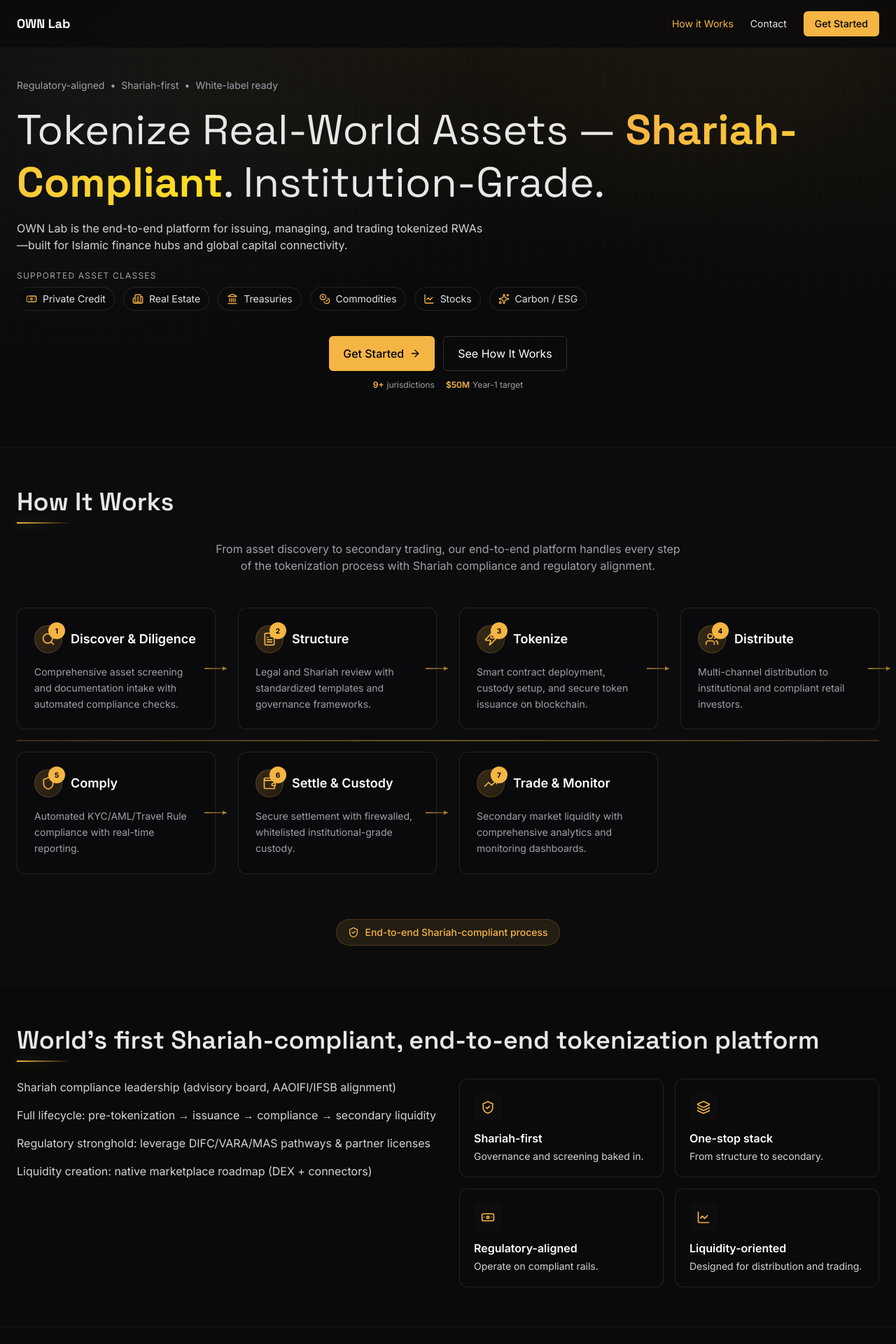
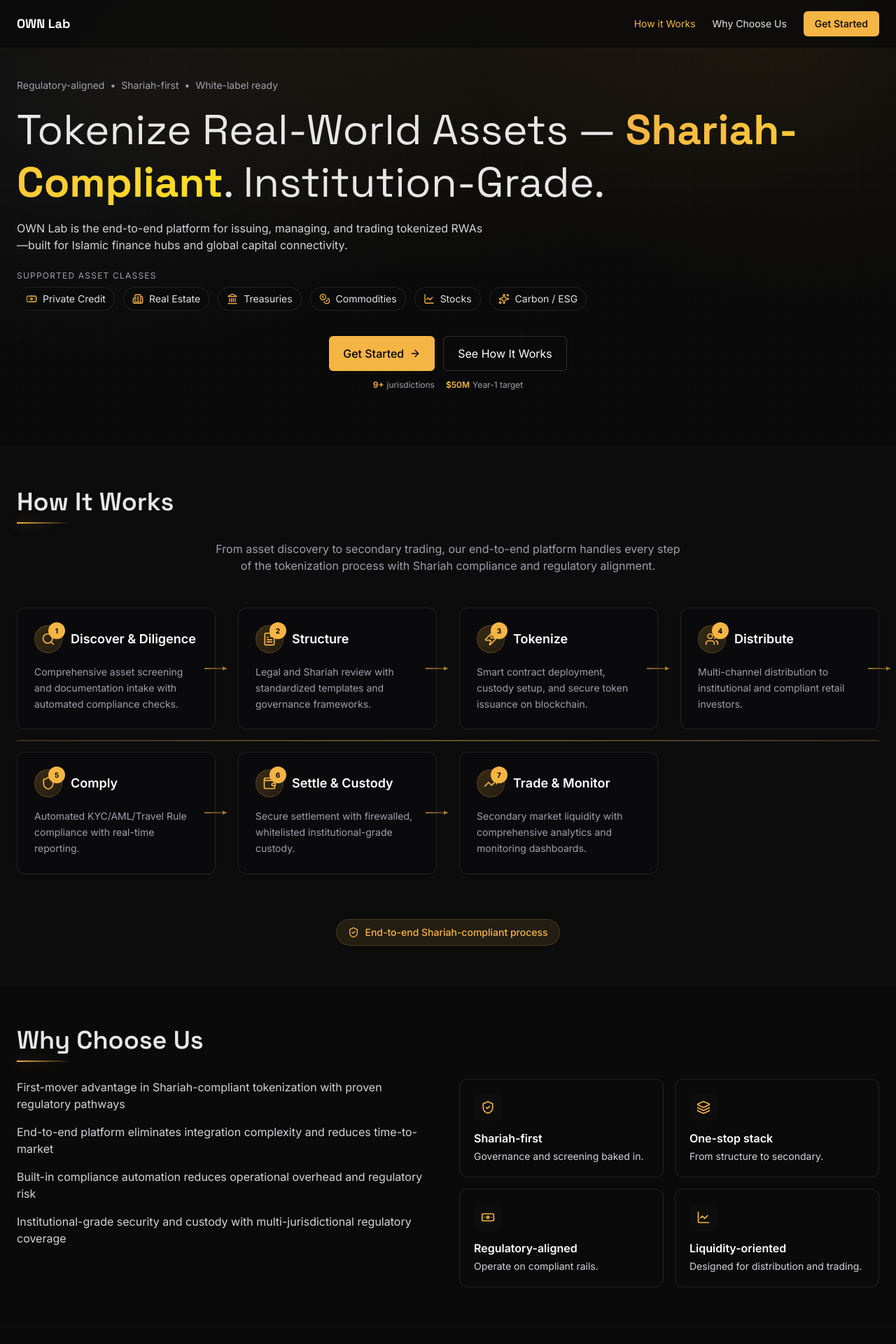
Before and after one commit to nisarakbar-coder/own-landing-page-v2, a Next.js app: page / in a window 1280 px wide. Shown: the top 1920 px of the page at 70% size. Built offline with nearby package versions, Linux system fonts and the light colour scheme.

Commit message:
cosmetic  changes

```diff
--- a/src/app/page.tsx
+++ b/src/app/page.tsx
@@ -85,7 +85,7 @@
   return (
     <div className="flex flex-col items-center gap-3">
     <div className="flex flex-col sm:flex-row gap-3">
-      <Link href="#contact" className="focus-ring shine inline-flex items-center justify-center gap-2 rounded-md bg-gold px-4 sm:px-5 py-3 text-black font-medium hover:bg-[var(--gold-600)] transition-colors text-sm sm:text-base">
+      <Link href="#why-choose-us" className="focus-ring shine inline-flex items-center justify-center gap-2 rounded-md bg-gold px-4 sm:px-5 py-3 text-black font-medium hover:bg-[var(--gold-600)] transition-colors text-sm sm:text-base">
           Get Started <ArrowRight className="h-4 w-4" />
       </Link>
       <Link href="#how" className="focus-ring inline-flex items-center justify-center gap-2 rounded-md border border-white/15 bg-transparent px-4 sm:px-5 py-3 text-white hover:bg-white/5 text-sm sm:text-base">
@@ -125,14 +125,14 @@
           How it Works
         </Link>
         <Link
-          href="#contact"
+          href="#why-choose-us"
           className="block text-white hover:text-gold transition-colors"
           onClick={onClose}
         >
-          Contact
+          Why Choose Us
         </Link>
         <Link
-          href="#contact"
+          href="#why-choose-us"
           className="focus-ring shine inline-flex items-center gap-2 rounded-md bg-gold px-4 py-2 text-black font-medium hover:bg-[var(--gold-600)] transition-colors"
           onClick={onClose}
         >
@@ -156,7 +156,7 @@
   return (
     <div className={`fixed inset-x-0 bottom-3 z-50 px-4 transition ${show ? "opacity-100" : "pointer-events-none opacity-0"} md:hidden`}>
       <div className="mx-auto max-w-screen-sm rounded-full border border-white/10 bg-panel/80 p-2 backdrop-blur supports-[backdrop-filter]:bg-panel/60">
-        <Link href="#contact" className="shine focus-ring inline-flex w-full items-center justify-center gap-2 rounded-full bg-gold px-5 py-3 text-black font-semibold">
+        <Link href="#why-choose-us" className="shine focus-ring inline-flex w-full items-center justify-center gap-2 rounded-full bg-gold px-5 py-3 text-black font-semibold">
           Get Started <ArrowRight className="h-4 w-4" />
         </Link>
       </div>
@@ -197,8 +197,8 @@
             <Logo size="sm" />
             <nav className="hidden md:flex items-center gap-6 text-sm">
               <Link href="#how" className={`transition-colors ${activeSection === 'how' ? 'text-gold' : 'hover:text-gold'}`}>How it Works</Link>
-              <Link href="#contact" className="hover:text-gold transition-colors">Contact</Link>
-              <Link href="#contact" className="focus-ring shine inline-flex items-center gap-2 rounded-md bg-gold px-4 py-2 text-black font-medium hover:bg-[var(--gold-600)] transition-colors">
+              <Link href="#why-choose-us" className="hover:text-gold transition-colors">Why Choose Us</Link>
+              <Link href="#why-choose-us" className="focus-ring shine inline-flex items-center gap-2 rounded-md bg-gold px-4 py-2 text-black font-medium hover:bg-[var(--gold-600)] transition-colors">
                 Get Started
               </Link>
             </nav>
@@ -414,16 +414,16 @@
 
 
 
-      {/* Strategic Positioning */}
-      <section className="border-t border-white/5">
+      {/* Why Choose Us */}
+      <section id="why-choose-us" className="border-t border-white/5">
         <div className="mx-auto max-w-7xl px-4 sm:px-6 py-10 sm:py-12 md:py-14">
-          <SectionHeading title="World's first Shariah-compliant, end-to-end tokenization platform" />
+          <SectionHeading title="Why Choose Us" />
           <div className="grid gap-6 sm:gap-8 md:grid-cols-2">
             <motion.ul className="space-y-3 sm:space-y-4 text-sm sm:text-base text-zinc-300" {...fadeUp}>
-              <li>Shariah compliance leadership (advisory board, AAOIFI/IFSB alignment)</li>
-              <li>Full lifecycle: pre-tokenization → issuance → compliance → secondary liquidity</li>
-              <li>Regulatory stronghold: leverage DIFC/VARA/MAS pathways & partner licenses</li>
-              <li>Liquidity creation: native marketplace roadmap (DEX + connectors)</li>
+              <li>First-mover advantage in Shariah-compliant tokenization with proven regulatory pathways</li>
+              <li>End-to-end platform eliminates integration complexity and reduces time-to-market</li>
+              <li>Built-in compliance automation reduces operational overhead and regulatory risk</li>
+              <li>Institutional-grade security and custody with multi-jurisdictional regulatory coverage</li>
             </motion.ul>
             <motion.div className="grid grid-cols-1 sm:grid-cols-2 gap-3 sm:gap-4" {...fadeUp}>
               <IconCard icon={ShieldCheck} title="Shariah-first" desc="Governance and screening baked in." />
```
